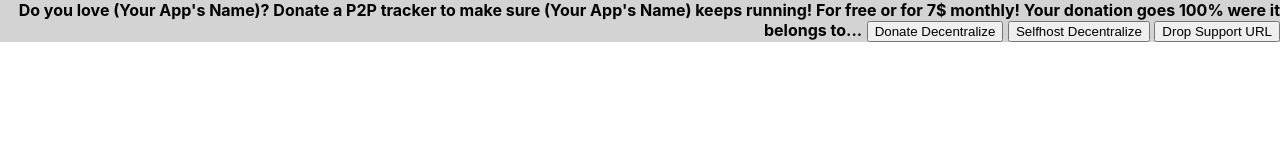
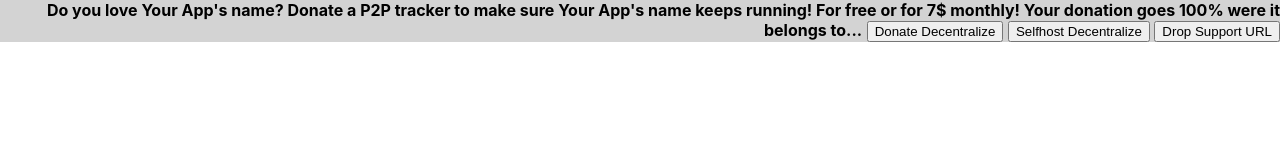
Before and after one commit to worldpeaceenginelabs/DONATE-DECENTRALIZE-UI, a Svelte app: page / in a window 1280 px wide. Shown: the top 160 px of the page. Built offline with nearby package versions, Linux system fonts and the light colour scheme.

Commit message:
setContext - getContext

```diff
--- a/src/App.svelte
+++ b/src/App.svelte
@@ -1,3 +1,31 @@
+<script>
+	// Enter your apps name
+	let appname = "Your App's name";
+	setContext("name", appname);
+	// Enter your button texts
+	let button1 = "Donate Decentralize";
+	let button2 = "Selfhost Decentralize";
+	let button3 = "Drop Support URL"
+
+	import Modal from './Modal.svelte'
+	import Component1 from './Component1.svelte'
+	import Component2 from './Component2.svelte'
+	import Component3 from './Component3.svelte'
+	import {setContext} from "svelte"
+
+
+
+	// initialise modal state and content
+	let showModal = false;
+	let modalContent;
+
+	// pass in component as parameter and toggle modal state
+	function toggleModal(component) {
+		modalContent = component;
+		showModal = !showModal;
+	}
+</script>
+
 <div align="right" style="background-color:LightGrey">
 <strong>Do you love {appname}? Donate a P2P tracker to make sure {appname} keeps running! For free or for 7$ monthly! Your donation goes 100% were it belongs to... </strong>
 <button on:click={() => (toggleModal(Component1))}>
@@ -12,29 +40,5 @@
 </div>
 
 {#if showModal}
-	<Modal on:click={toggleModal} {modalContent} />
+	<Modal on:click={toggleModal} {modalContent}/>
 {/if}
-
-<script>
-	// Enter your apps name
-	let appname = "(Your App's Name)";
-	// Enter your button texts
-	let button1 = "Donate Decentralize";
-	let button2 = "Selfhost Decentralize";
-	let button3 = "Drop Support URL"
-
-	import Modal from './Modal.svelte'
-	import Component1 from './Component1.svelte'
-	import Component2 from './Component2.svelte'
-	import Component3 from './Component3.svelte'
-
-	// initialise modal state and content
-	let showModal = false;
-	let modalContent;
-
-	// pass in component as parameter and toggle modal state
-	function toggleModal(component) {
-		modalContent = component;
-		showModal = !showModal;
-	}
-</script>
--- a/src/Component3.svelte
+++ b/src/Component3.svelte
@@ -1,12 +1,18 @@
+<script>
+	// Enter your apps name
+	//let appname = "(Your App's Name)";
+	// export var appname;
+	import {getContext} from "svelte"
+	let appname1 = getContext("name");
+
+
+
+</script>
+
 <div align="center">
 	<input>
 	<button>Drop tracker URL</button>
 	<p>Thank you so much for supporting us.<br><br>
-	With your tracker donation, you are supporting the whole community of {appname} users actively.<br>
+	With your tracker donation, you are supporting the whole community of {JSON.stringify(appname1)} users actively.<br>
 </p>
 </div>
-
-<script>
-	// Enter your apps name
-	let appname = "(Your App's Name)";
-</script>
```
